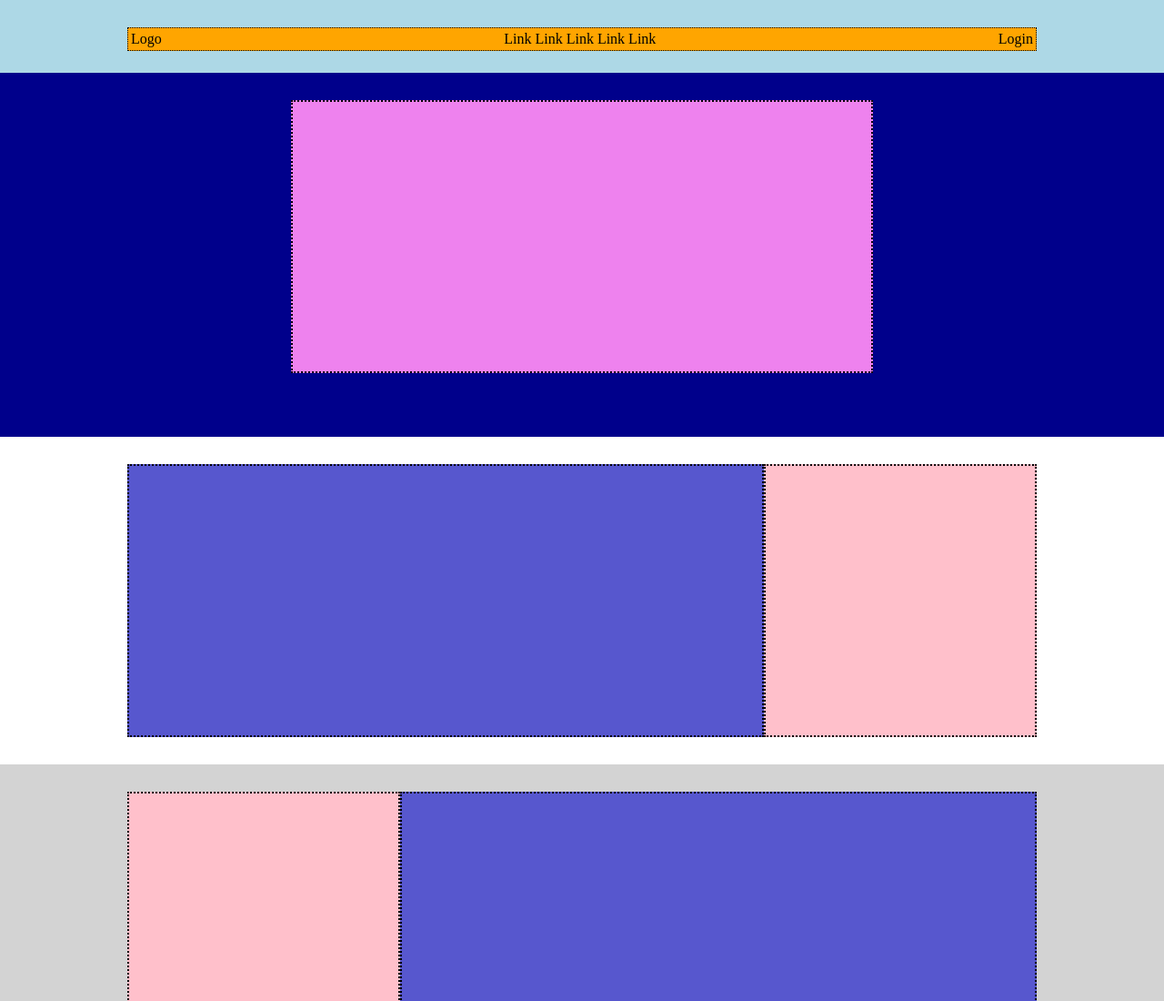
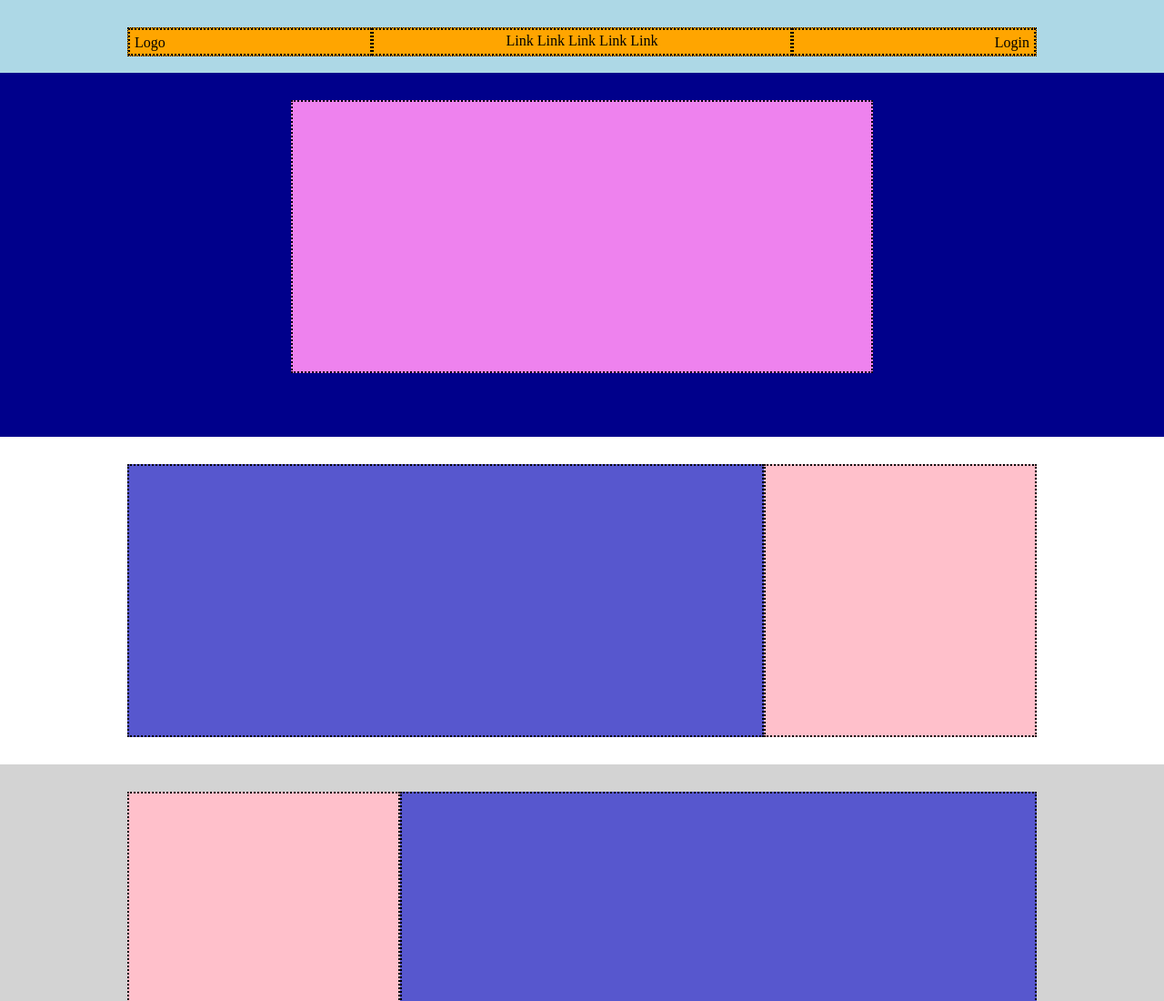
Before and after one commit to Nicolebalzano/htmlcss-struttura-discord, a plain HTML site: page index.html in a window 1280 px wide. Shown: the top 1100 px of the page at 91% size. Drawn offline with Linux system fonts and the light colour scheme.

Commit message:
feat: header modified

```diff
--- a/css/style.css
+++ b/css/style.css
@@ -21,11 +21,30 @@
 .flex-header{
 display: flex;
 justify-content: space-between;
+align-items: center;
 background-color: #ffa500;
 /* debug */
 border: 1px solid #000000;
 border-style: dotted;
-padding: 3px;
+}
+.section-header {
+    border: 2px solid black;
+    border-style: dotted;
+    height: 30px;
+    flex: 1;
+}
+.links-header {
+    text-align: center;
+    padding: 3px 100px 3px 100px;
+}
+.login-header {
+    text-align: right;
+    padding-top: 5px;
+    padding-right: 5px;
+}
+.logo {
+    padding-top: 5px;
+    padding-left: 5px;
 }
 .flex {
     display: flex;
--- a/index.html
+++ b/index.html
@@ -18,11 +18,11 @@
             <!-- /main-container -->
             <div class="flex-header">
                 <!-- logo -->
-                <div class="section-header">Logo</div>
+                <div class="section-header logo">Logo</div>
                 <!-- /logo -->
 
                 <!-- link header -->
-                <div class="section-header">
+                <div class="section-header links-header">
                     <a href="#">Link</a>
                     <a href="#">Link</a>
                     <a href="#">Link</a>
@@ -30,7 +30,7 @@
                     <a href="#">Link</a>
                 </div>
                 <!-- login -->
-                <div class="section-header"><a href="#">Login</a></div>
+                <div class="section-header login-header"><a href="#">Login</a></div>
                 <!-- /login -->
             </div>
         </div>
```
